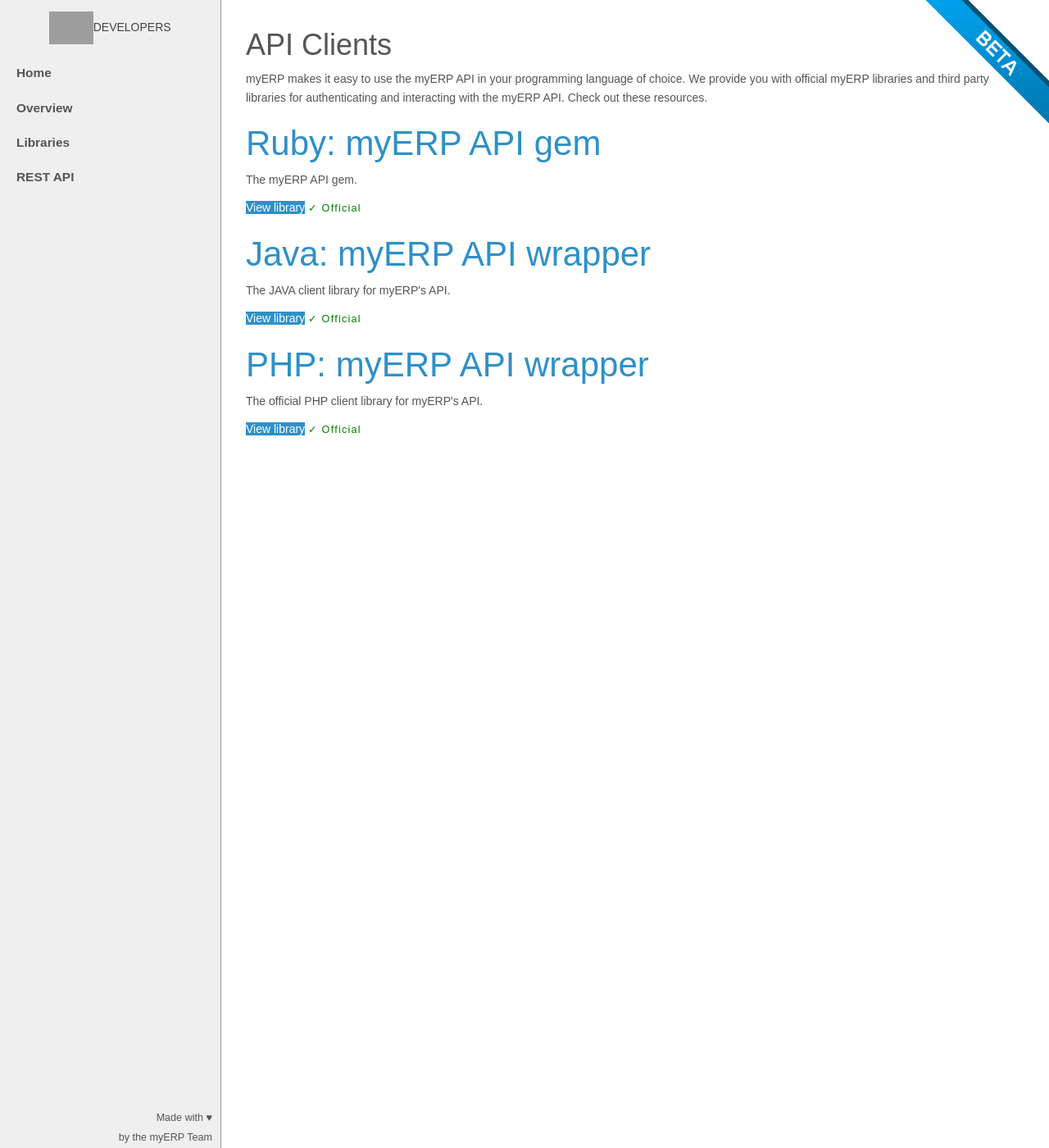
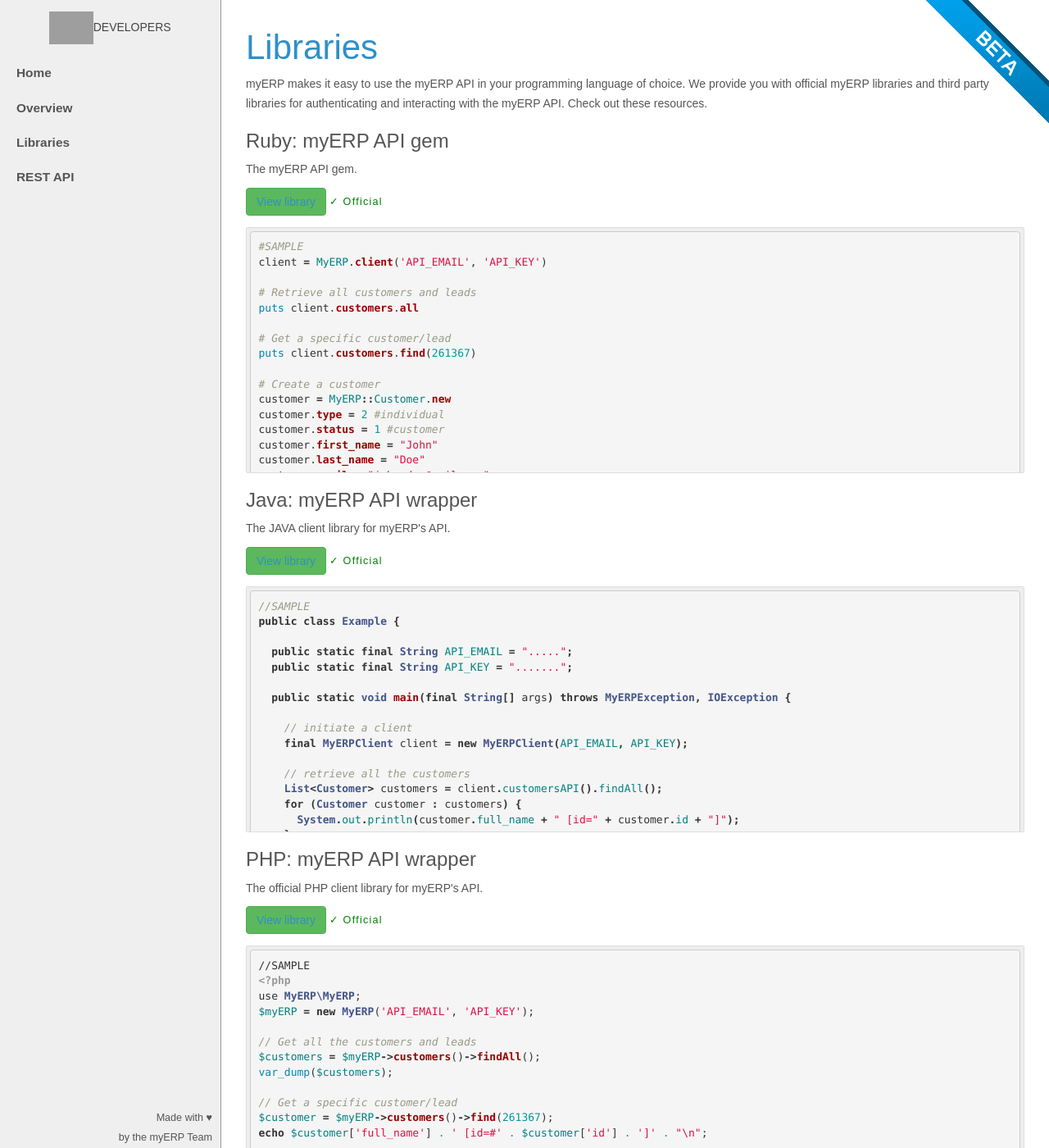
Before and after one commit to myERP/myerp.github.io, a Jekyll site: the page built from docs/1.0/libraries/index.html, in a window 1280 px wide and 1400 px high. Shown: the whole window at 82% size. Built offline with Jekyll 4.4.1, drawn with Linux system fonts in a browser that asks for light colours; nearby versions of some CDN libraries; Markdown is read by kramdown in place of the engine named in the settings; some of the changed text lies outside the part shown; grey boxes are pictures that could not be loaded.

Commit message:
update the libraries page

```diff
--- a/_includes/1.0/libraries/java.html
+++ b/_includes/1.0/libraries/java.html
@@ -1,12 +1,68 @@
 <div id="java">
 
-<h2 class="blue">Java: myERP API wrapper</h2>
+<h3>Java: myERP API wrapper</h3>
 
 <p>The JAVA client library for myERP's API.</p>
 
 <p>
-    <a href="https://github.com/myERP/myerp-java-api-client" target="_blank" class="pure-button primary-button">View library</a>
+    <a href="https://github.com/myERP/myerp-java-api-client" target="_blank" class="btn btn-success">View library</a>
     <span class="official">Official</span>
 </p>
 
+
+{% highlight java %}
+//SAMPLE
+public class Example {
+
+  public static final String API_EMAIL = ".....";
+  public static final String API_KEY = ".......";
+
+  public static void main(final String[] args) throws MyERPException, IOException {
+
+    // initiate a client
+    final MyERPClient client = new MyERPClient(API_EMAIL, API_KEY);
+
+    // retrieve all the customers
+    List<Customer> customers = client.customersAPI().findAll();
+    for (Customer customer : customers) {
+      System.out.println(customer.full_name + " [id=" + customer.id + "]");
+    }
+
+    // retrieve a customer
+    Customer customer = client.customersAPI().find(1337);
+    System.out.println(customer.full_name + " [id=" + customer.id + "]");
+
+    // create a customer
+    Customer john = new Customer();
+    john.status = 1;
+    john.type = 2;
+    john.first_name = "John";
+    john.last_name = "Doe";
+    john.address = new Address();
+    john.address.label1 = "1 powell street";
+    john.address.zip_code = "94102";
+    john.address.city = "San Francisco";
+    john.address.country = "United States";
+    john.address.localisation = "California";
+    Contact contact1 = new Contact();
+    contact1.first_name = "Jane";
+    contact1.last_name = "Doe";
+    john.contacts = Arrays.asList(contact1);
+    john = client.customersAPI().save(john); //save
+    System.out.println(john.full_name + " created [id=" + john.id + ", contacts=" + john.contacts + "]");
+
+    // update a customer
+    john.first_name = "Johnny";
+    john.contacts.get(0).first_name = "Martha";
+    john = client.customersAPI().save(john);
+    System.out.println(john.full_name + " updated [id=" + john.id + ", contacts=" + john.contacts + "]");
+
+    // delete a customer
+    john = client.customersAPI().delete(john);
+    System.out.println(john.full_name + " deleted [id=" + john.id + "]");
+  }
+}
+{% endhighlight %}
+
+
 </div>
--- a/_includes/1.0/libraries/php.html
+++ b/_includes/1.0/libraries/php.html
@@ -1,12 +1,49 @@
 <div id="php">
 
-<h2 class="blue">PHP: myERP API wrapper</h2>
+<h3>PHP: myERP API wrapper</h3>
 
 <p>The official PHP client library for myERP's API.</p>
 
 <p>
-    <a href="https://github.com/myERP/myerp-php-api-client" target="_blank" class="pure-button primary-button">View library</a>
+    <a href="https://github.com/myERP/myerp-php-api-client" target="_blank" class="btn btn-success">View library</a>
     <span class="official">Official</span>
 </p>
 
+
+{% highlight PHP %}
+//SAMPLE
+<?php
+use MyERP\MyERP;
+$myERP = new MyERP('API_EMAIL', 'API_KEY');
+
+// Get all the customers and leads
+$customers = $myERP->customers()->findAll();
+var_dump($customers);
+
+// Get a specific customer/lead
+$customer = $myERP->customers()->find(261367);
+echo $customer['full_name'] . ' [id=#' . $customer['id'] . ']' . "\n";
+
+// create a customer
+$jane = [
+    "type" => 2, //individual
+    "status" => 1, //customer
+    "first_name" => "Jane",
+    "last_name" => "Doe",
+    "email" => "jane.doe@mail.com"
+];
+$jane = $myERP->customers()->save($jane);
+echo $jane['full_name'] . ' created [id=#' . $jane['id'] . ', email=' . $jane['email'] . ']' . "\n";
+
+// update some fields
+$jane['email'] = 'newemail@mail.com';
+$jane = $myERP->customers()->save($jane);
+echo $jane['full_name'] . ' updated [id=#' . $jane['id'] . ', email=' . $jane['email'] . ']' . "\n";
+
+// delete a customer
+$byeJane = $myERP->customers()->delete(261368);
+echo $byeJane['full_name'] . ' deleted [id=#' . $byeJane['id'] . ', email=' . $byeJane['email'] . ']' . "\n";
+
+{% endhighlight %}
+
 </div>
--- a/_includes/1.0/libraries/ruby.html
+++ b/_includes/1.0/libraries/ruby.html
@@ -1,12 +1,45 @@
 <div id="ruby">
 
-<h2 class="blue">Ruby: myERP API gem</h2>
+<h3>Ruby: myERP API gem</h3>
 
 <p>The myERP API gem.</p>
 
 <p>
-    <a href="https://github.com/myERP/myerp-ruby-api-client" target="_blank" class="pure-button primary-button">View library</a>
+    <a href="https://github.com/myERP/myerp-ruby-api-client" target="_blank" class="btn btn-success">View library</a>
     <span class="official">Official</span>
 </p>
 
+
+{% highlight ruby %}
+#SAMPLE
+client = MyERP.client('API_EMAIL', 'API_KEY')
+
+# Retrieve all customers and leads
+puts client.customers.all
+
+# Get a specific customer/lead
+puts client.customers.find(261367)
+
+# Create a customer
+customer = MyERP::Customer.new
+customer.type = 2 #individual
+customer.status = 1 #customer
+customer.first_name = "John"
+customer.last_name = "Doe"
+customer.email = "john.doe@mail.com"
+
+customer = client.customers.save(customer)
+puts "#{customer.full_name} created [id=#{customer.id}]"
+
+# Update some fields
+customer.first_name = "Jane"
+customer = client.customers.save(customer)
+puts "#{customer.full_name} updated [id=#{customer.id}]"
+
+# Delete a customer
+customer = client.customers.delete(customer)
+puts "#{customer.full_name} deleted [id=#{customer.id}]"
+{% endhighlight %}
+
+
 </div>
--- a/docs/1.0/libraries/index.html
+++ b/docs/1.0/libraries/index.html
@@ -1,11 +1,11 @@
 ---
 layout: default
-title: "- API Clients"
+title: "- Libraries"
 ---
 
 <section id="libraries">
 
-	<h1>API Clients</h1>
+	<h2>Libraries</h2>
 	<p>myERP makes it easy to use the myERP API in your programming language of choice. We provide you with official myERP libraries and third party libraries for authenticating and interacting with the myERP API. Check out these resources.
 	</p>
     {% include 1.0/libraries/ruby.html %}
```
